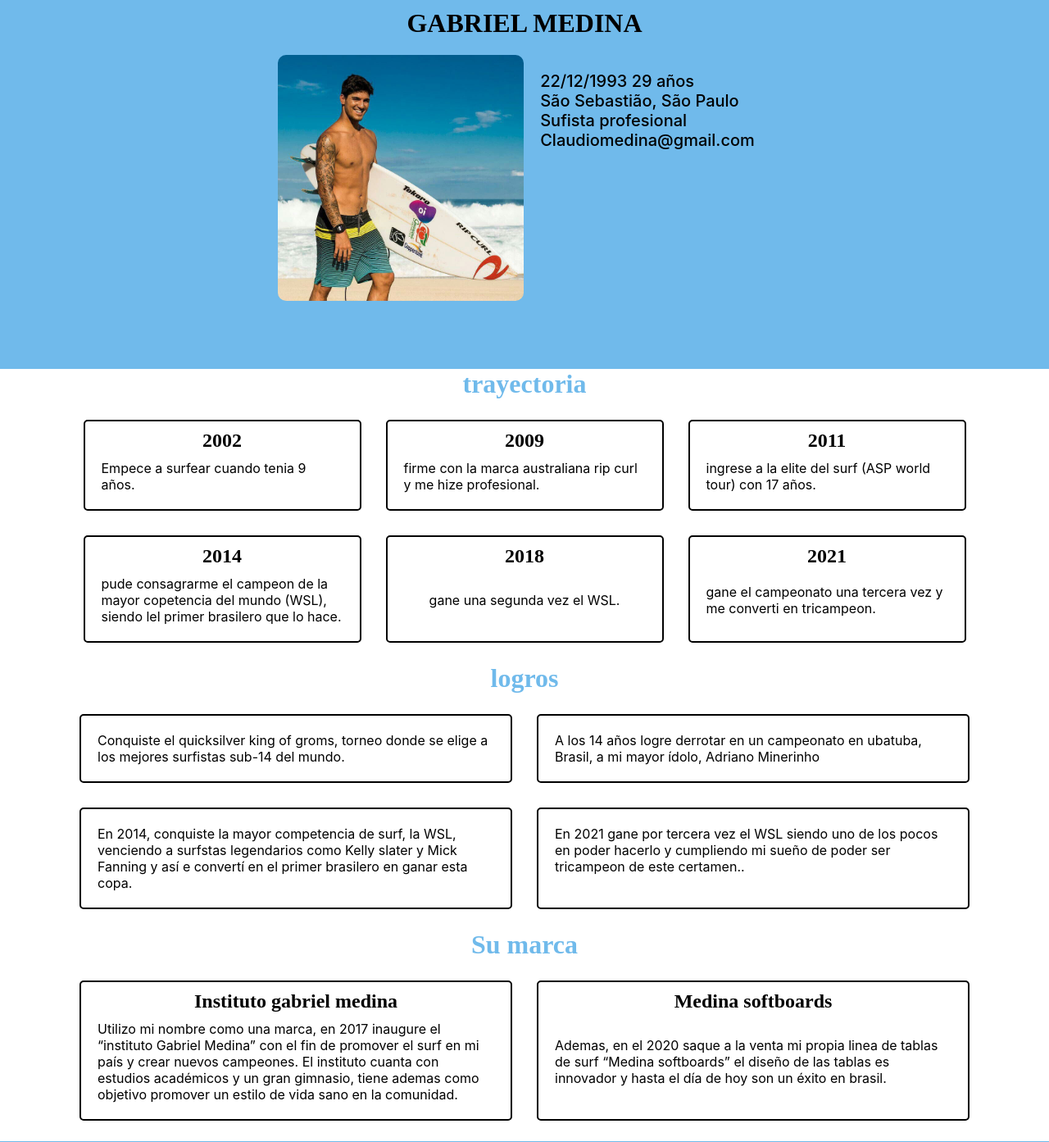
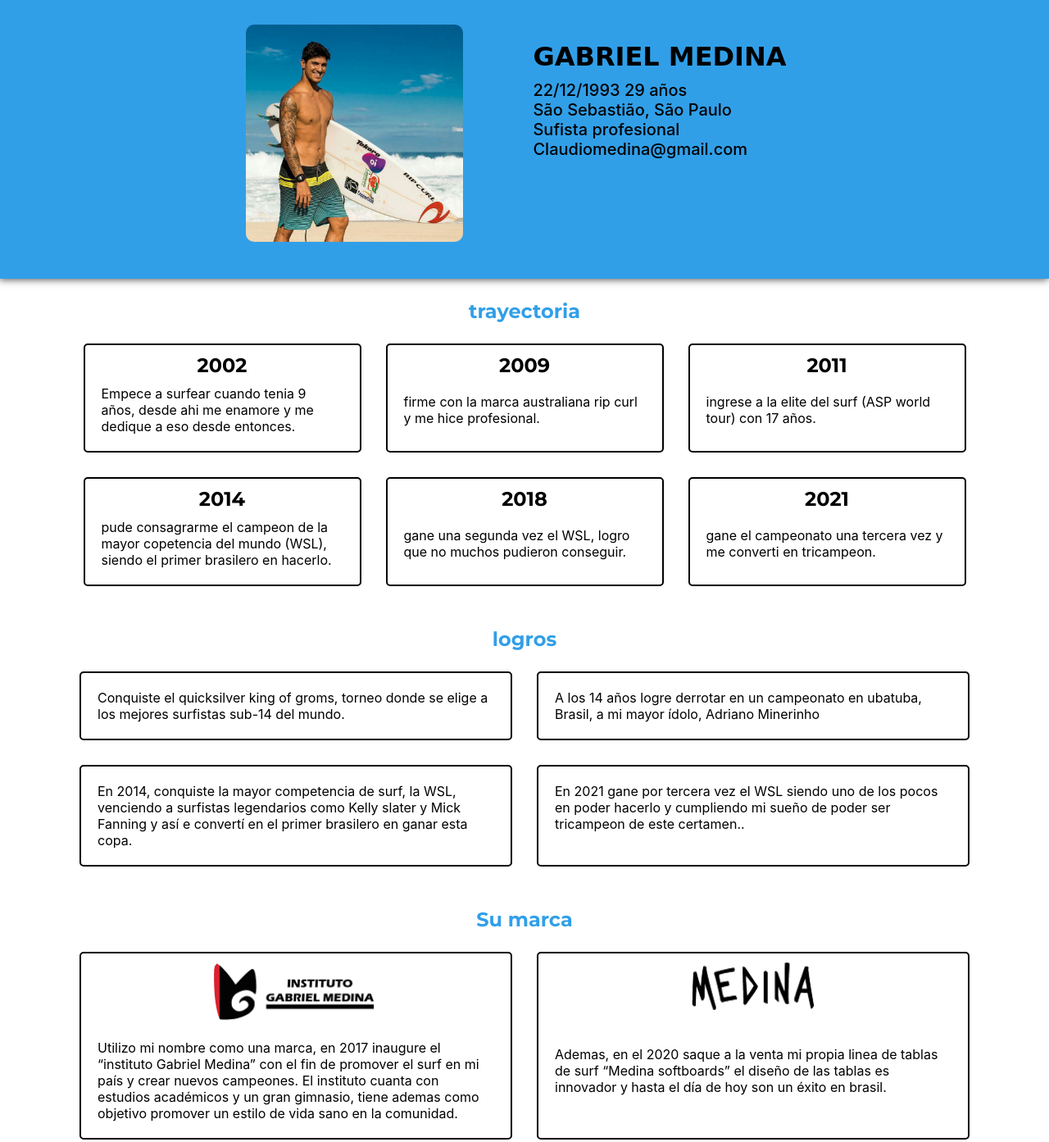
Before and after one commit to PacoScotti/TP2SCOTTI, a plain HTML site: page index.html in a window 1280 px wide. Shown: the top 1393 px of the page at 82% size. Drawn offline with Linux system fonts and the light colour scheme.

Commit message:
correcciones

```diff
--- a/css/estilos.css
+++ b/css/estilos.css
@@ -1,22 +1,26 @@
 *{margin: 0; padding: 0;}
 
-header { background-color: rgb(112, 186, 235); height: 450px;}
+header { background-color: rgb(49, 159, 232); height: 340px; box-shadow: -1px 1px 9px #525252;}
 
 div {display: flex; justify-content: center; padding: 10px;}
-.gabimg {height: 300px;}
+.gabimg {height: 265px; padding-top: 30px;}
+.data {display: block; padding-left: 75px;}
 img {border-radius: 10px;}
-h1 {text-align: center;}
-h2 {width: 100%; text-align: center;}
+h1 {text-align: center; font-family: 'Permanent Marker', cursive; margin: 10px;}
+h2 {width: 100%; text-align: center; font-family: 'Montserrat', sans-serif;}
 p {margin: 10px; font-family: -apple-system, BlinkMacSystemFont, 'Segoe UI', Roboto, Oxygen, Ubuntu, Cantarell, 'Open Sans', 'Helvetica Neue', sans-serif; }
+.email {text-decoration: none;}
 .descripcion {font-size: 20px; font-weight: 500;}
-.titulo {color: rgb(112, 186, 235) ;}
+.titulo {color: rgb(49, 159, 232); margin-top: 25px;}
 .contenedorgrand {flex-wrap: wrap;}
 .contenedor1 {width: 25%;border: 2px solid;flex-wrap: wrap; border-radius: 5px; justify-content: center; margin: 15px;}
 .contenedor2 {width: 40%;border: 2px solid; border-radius: 5px; justify-content: center; margin: 15px;}
 .contenedor3 {width: 40%;border: 2px solid; flex-wrap: wrap; border-radius: 5px; justify-content: center; margin: 15px;}
+.instituto {width: 200px}
+.logosoft {width: 150px; height: 60px;}
 
-footer {background-color: rgb(112, 186, 235)}
-.iconos {display: flex;  background-color: rgb(112, 186, 235);}
+footer {background-color: rgb(49, 159, 232); box-shadow: -1px 1px 9px #525252;}
+.iconos {display: flex;  background-color: rgb(49, 159, 232);}
 a {color: black; border-radius: 500px;}
 i {font-size: 40px; margin: 0 40px; background-color: white; padding: 6px; border-radius: 100%;}
 .inst :hover {color: #833AB4;}
@@ -27,18 +31,24 @@ i {font-size: 40px; margin: 0 40px; background-color: white; padding: 6px; borde
 @media screen and (min-width: 601px) and (max-width: 990px){
 
     .contenedor1{width: 40%;}
+    .data {padding-left: 20px;}
+
 
 }
 @media screen and (max-width: 600px){
 
 
-    header {height: 500px;}
-    img {width: 300px}
+    header {height: 450px;}
+    img {width: 250px}
+    .data {padding-left: 0;}
     .descripcion {text-align: center;}
    .gabimg {display: block; text-align: center;}
+   h1 {margin: 0; font-size: 26px;}
+   .descripcion {font-size: 17px;}
+   p {margin:  5px;}
     .contenedor1{width: 90%;}
     .contenedor2{width: 90%;}
     .contenedor3{width: 90%;}
-    i {margin: 0 30px}
-    .divfoot {padding: 3px;}
+    i {margin: 0 15px}
+    .divfoot {padding: 3px; width: 100%;}
 }
--- a/index.html
+++ b/index.html
@@ -8,38 +8,42 @@
 <title>TP2 curriculim</title>
 <link rel="stylesheet" href="css/estilos.css">
 <script src="https://kit.fontawesome.com/b1baec3b5d.js" crossorigin="anonymous"></script>
+<link href="https://fonts.googleapis.com/css2?family=Montserrat:wght@700&display=swap" rel="stylesheet">
 
 </head>
 <body>
 
 <header>
-    <div> <h1>GABRIEL MEDINA</h1></div>
+
     <div class="gabimg">
             <img src="img/gabriel foto perfil.jpg" alt="">
 
+
         <div class="data">
-            <p class="descripcion">22/12/1993 29 años <br>
+            <h1>GABRIEL MEDINA</h1>
+            <p class="descripcion">
+                22/12/1993 29 años <br>
                 São Sebastião, São Paulo <br>
                 Sufista profesional <br>
-                Claudiomedina@gmail.com <br>
+               <a class="email" href="https://mail.google.com/mail/u/0/#inbox?compose=VpCqJKjfkWQCFWmbMNGWcdrHsKPqQDhxhQnkNQSpmGqjtnNSbtqGhnCffTrQMSvDrxJgBnl" target="_blank">Claudiomedina@gmail.com </a>
             </p>
         </div>
     </div>
 
 
 </header>
-    <h1 class="titulo">trayectoria</h1>
+    <h2 class="titulo">trayectoria</h1>
 <div class="contenedorgrand">
         <div class="contenedor1">
             <h2>2002</h2>
             <p>Empece a surfear
-                cuando tenia 9 años.</p>
+                cuando tenia 9 años, desde ahi me enamore y me dedique a eso desde entonces.</p>
         </div>
         <div class="contenedor1">
             <h2>2009</h2>
             <p>firme con la marca
                 australiana rip curl y
-                me hize profesional.</p>
+                me hice profesional.</p>
         </div>
         <div class="contenedor1">
             <h2>2011</h2>
@@ -53,13 +57,13 @@
                 campeon de la mayor
                 copetencia del
                 mundo (WSL), siendo
-                lel primer brasilero
-                que lo hace.</p>
+                el primer brasilero
+                en hacerlo.</p>
         </div>
         <div class="contenedor1">
             <h2>2018</h2>
             <p>gane una segunda vez
-                el WSL.</p>
+                el WSL, logro que no muchos pudieron conseguir.</p>
         </div>
         <div class="contenedor1">
             <h2>2021</h2>
@@ -68,7 +72,7 @@
                 converti en tricampeon.</p>
         </div>
 </div>
-    <h1 class="titulo">logros</h1>
+    <h2 class="titulo">logros</h1>
 <div class="contenedorgrand">
         <div class="contenedor2">
             <p>Conquiste el quicksilver king of groms,
@@ -80,7 +84,7 @@
         </div>
         <div class="contenedor2">
             <p>En 2014, conquiste la mayor competencia
-                de surf, la WSL, venciendo a surfstas
+                de surf, la WSL, venciendo a surfistas
                 legendarios como Kelly slater y Mick Fanning y así e convertí en el primer brasilero en ganar esta copa.</p>
         </div>
         <div class="contenedor2">
@@ -89,10 +93,10 @@
                 de este certamen..</p>
         </div>
     </div>
-        <h1 class="titulo">Su marca</h1>
+        <h2 class="titulo">Su marca</h1>
 <div class="contenedorgrand">
             <div class="contenedor3">
-                <h2>Instituto gabriel medina</h2>
+                <img class="instituto" src="img/inst.png" alt="">
                 <p>Utilizo mi nombre como una marca, en
                     2017 inaugure el “instituto Gabriel Medina”
                     con el fin de promover el surf en mi país y
@@ -101,7 +105,7 @@
                     un estilo de vida sano en la comunidad.</p>
             </div>
             <div class="contenedor3">
-                <h2>Medina softboards</h2>
+                     <img class="logosoft" src="img/medinasoftboard.png" alt="">
                 <p>Ademas, en el 2020 saque a la venta mi
                     propia linea de tablas de surf “Medina softboards” el diseño de las tablas es innovador
                     y hasta el día de hoy son un éxito en brasil.</p>
@@ -111,11 +115,11 @@
 
 
 <footer>
-<div>
-    <div> <a class="inst" href=""><i class="fa-brands fa-instagram"></i></a></div>
-    <div><a class="twt" href=""><i class="fa-brands fa-twitter"></i></a></div>
-    <div><a class="fcb" href=""><i class="fa-brands fa-facebook"></i></a></div>
-    <div><a class="yt" href=""><i class="fa-brands fa-youtube"></i></a></div>
+<div class="divfoot">
+    <div> <a class="inst" href="https://instagram.com/gabrielmedina?igshid=YmMyMTA2M2Y=" target="_blank"><i class="fa-brands fa-instagram"></i></a></div>
+    <div><a class="twt" href="https://twitter.com/gabriel1medina?t=hoVNdyi3P9NK7SUptTi1VQ&s=09" target="_blank"><i class="fa-brands fa-twitter"></i></a></div>
+    <div><a class="fcb" href="https://www.facebook.com/gabrielmedinasurf" target="_blank"><i class="fa-brands fa-facebook"></i></a></div>
+    <div><a class="yt" href="https://www.youtube.com/watch?v=z8W--3P7Ho8" target="_blank"><i class="fa-brands fa-youtube"></i></a></div>
 </div>
 
 
```
Also changed, not shown: img/inst.png (added), img/medinasoftboard.png (added).
